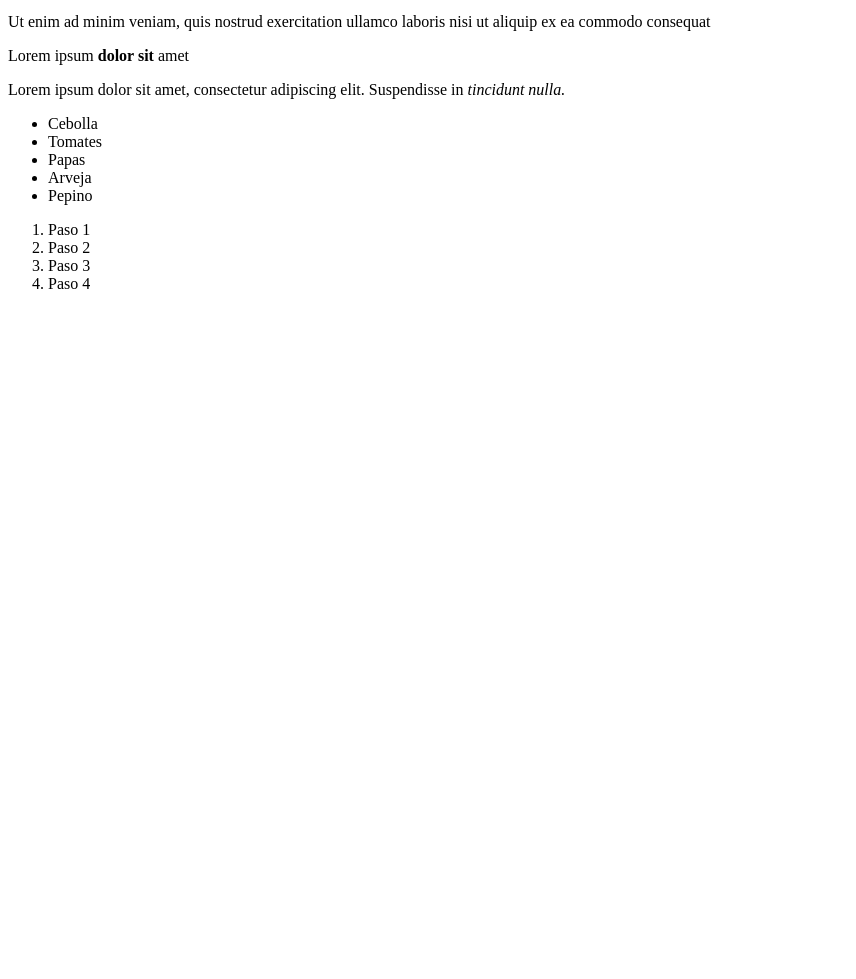
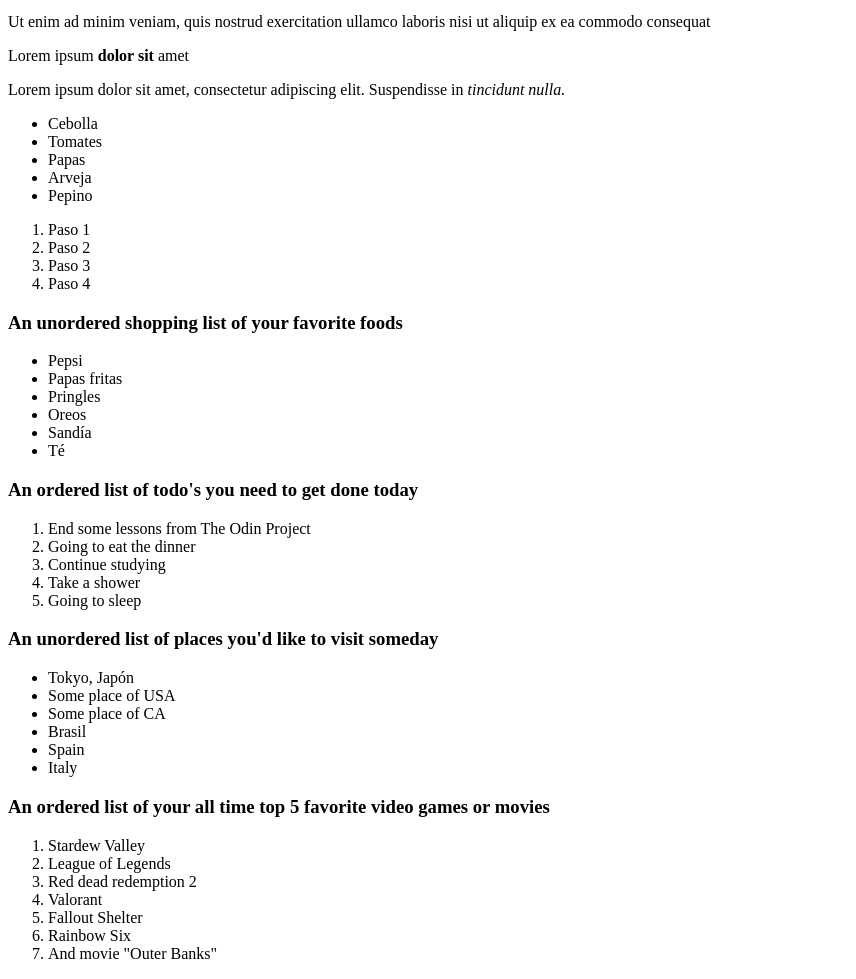
Before and after one commit to joaquintalice/git_test, a plain HTML site: page index.html in a window 1280 px wide. Shown: the part 101-1080 px from the top of the page, without its empty margins (0-856 px from the left). Before the commit the page ends 800 px from the top, so only its background shows below. Drawn offline with Linux system fonts and the light colour scheme.

Commit message:
Unordered and ordered lists with items.

```diff
--- a/index.html
+++ b/index.html
@@ -2,14 +2,18 @@
 <!-- lang="en" is the language of the all HTML -->
 <html lang="en">
 <!-- head contain meta information, so, this help the search-engines, browsers and other things of the webpage -->
+
 <head>
+
 <!-- <meta charset="UTF-8" indicate the format type of the HTML -->
     <meta charset="UTF-8">
 <!-- <title> indicate the title of the page (in the window) -->
     <title>My first webpage</title>
+
 </head>
 
 <body>
+
 <!-- <h1 is an heading and exist since h1 to h6 in hierarchy order. The hierarchy order help's search-engines and other technologies -->
     <h1>Hello world!</h1>
 
@@ -41,6 +45,58 @@
         <li>Paso 4</li>
     </ol>
 
+    <h3> An unordered shopping list of your favorite foods </h3>
+
+    <ul>
+        <li>Pepsi</li>
+        <li>Papas fritas</li>
+        <li>Pringles</li>
+        <li>Oreos</li>
+        <li>Sandía</li>
+        <li>Té</li>
+    </ul>
+
+    <h3> An ordered list of todo's you need to get done today </h3>
+
+    <ol>
+        <li>End some lessons from The Odin Project</li>
+        <li>Going to eat the dinner</li>
+        <li>Continue studying</li>
+        <li>Take a shower</li>
+        <li>Going to sleep</li>
+    </ol>
+
+    <h3> An unordered list of places you'd like to visit someday </h3>
+
+    <ul>
+        <li>Tokyo, Japón</li>
+        <li>Some place of USA</li>
+        <li>Some place of CA</li>
+        <li>Brasil</li>
+        <li>Spain</li>
+        <li>Italy</li>
+    </ul>
+
+    <h3> An ordered list of your all time top 5 favorite video games or movies </h3>
+
+    <ol>
+        <li>Stardew Valley</li>
+        <li>League of Legends</li>
+        <li>Red dead redemption 2</li>
+        <li>Valorant</li>
+        <li>Fallout Shelter</li>
+        <li>Rainbow Six</li>
+        <li>And movie "Outer Banks"</li>
+    </ol>
+
+
+
+
+
+
+
+
+
 
 </body>
 
```
